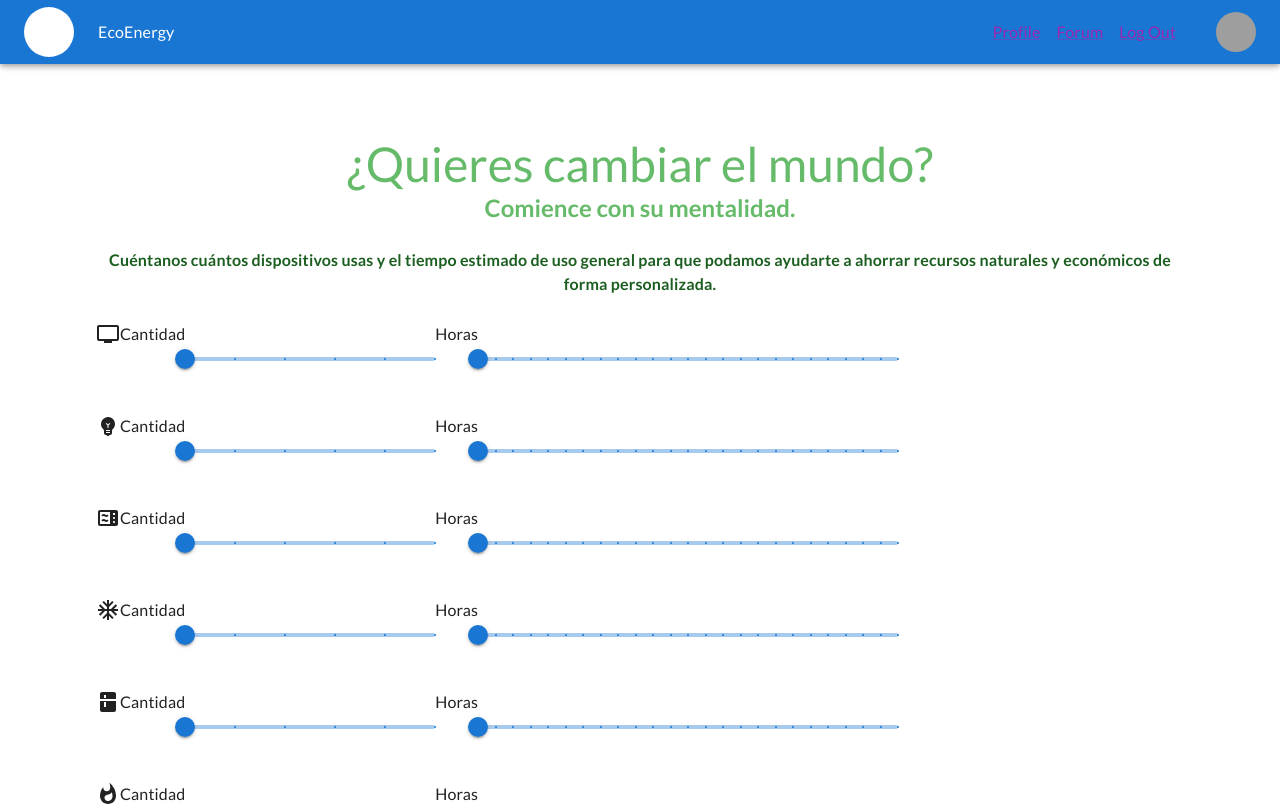
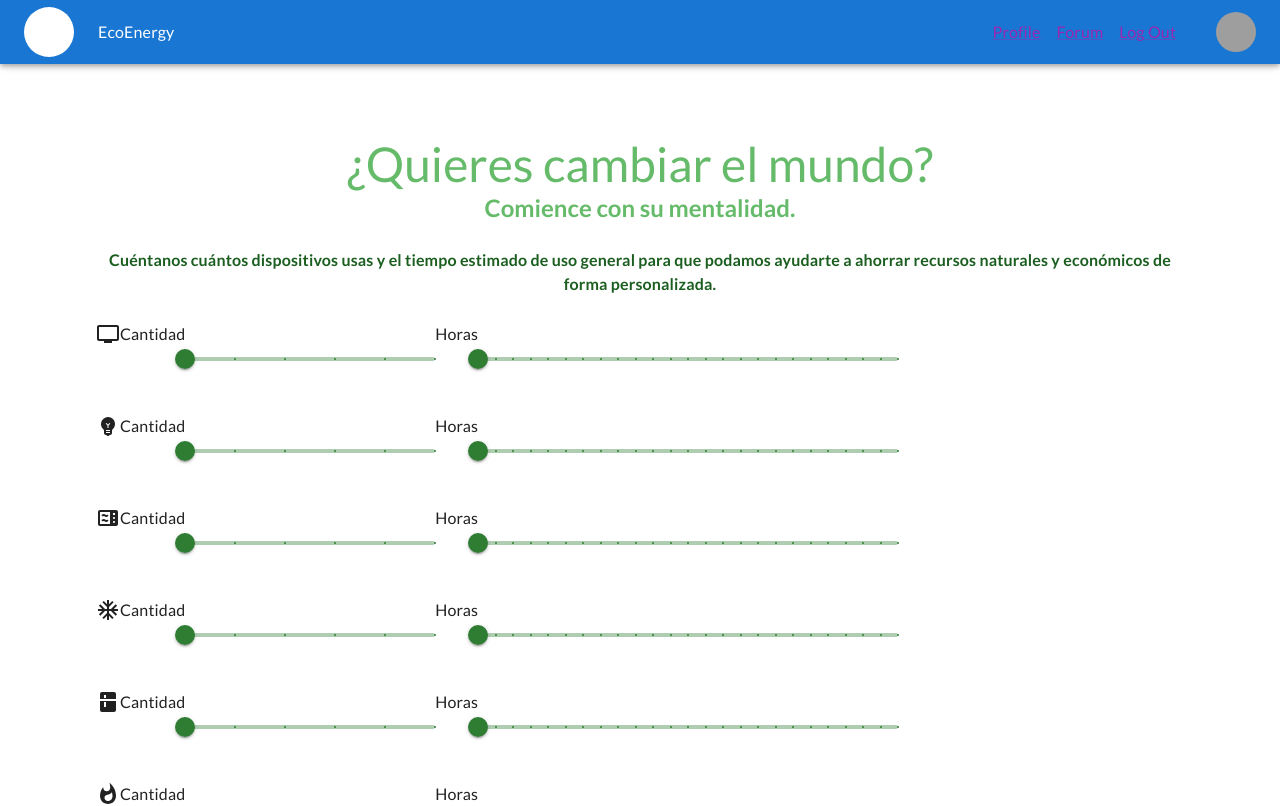
Before and after one commit to AlessHub/ecoenergy_front, a React (Vite) app: page /slider in a window 1280 px wide. Shown: the top 806 px of the page. Built offline with nearby package versions, Linux system fonts and the light colour scheme; grey boxes are pictures that could not be loaded.

Commit message:
Slider Green

```diff
--- a/src/components/layout/slider/SliderHours.jsx
+++ b/src/components/layout/slider/SliderHours.jsx
@@ -18,7 +18,7 @@ const SliderHours = () => {
         marks
         min={0}
         max={24}
-        color="primary"
+        color="success"
       />
     </Box>
     </>
--- a/src/components/layout/slider/SliderItem.jsx
+++ b/src/components/layout/slider/SliderItem.jsx
@@ -1,7 +1,7 @@
 import React from 'react';
 import Box from '@mui/material/Box';
 import Slider from '@mui/material/Slider';
-import { green } from '@mui/material/colors';
+
 
 
 function valuetext(value) {
@@ -21,7 +21,7 @@ const SliderItem =  () => {
         marks
         min={0}
         max={5}
-
+        color="success"
 
       />
     </Box>
```
